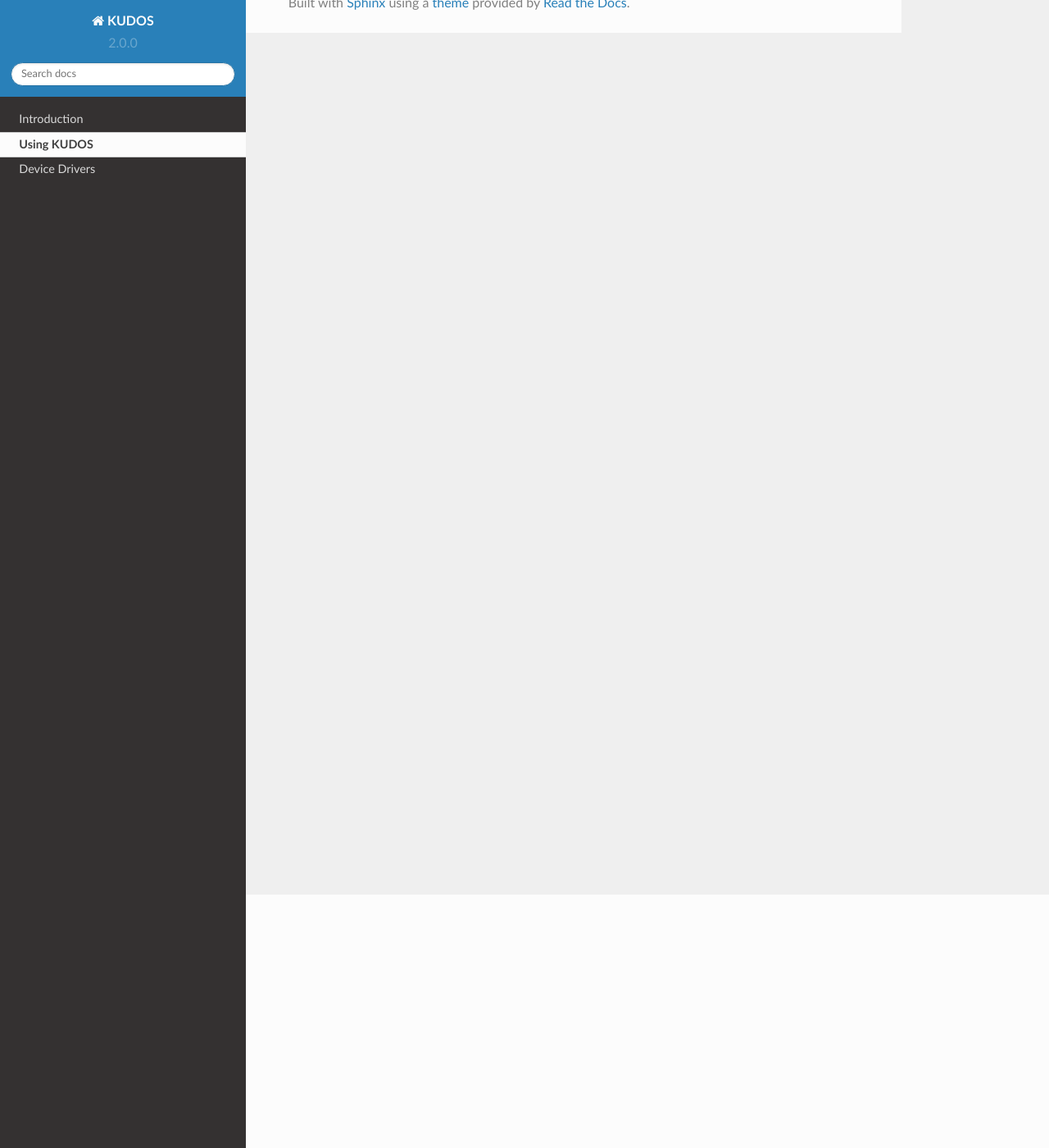
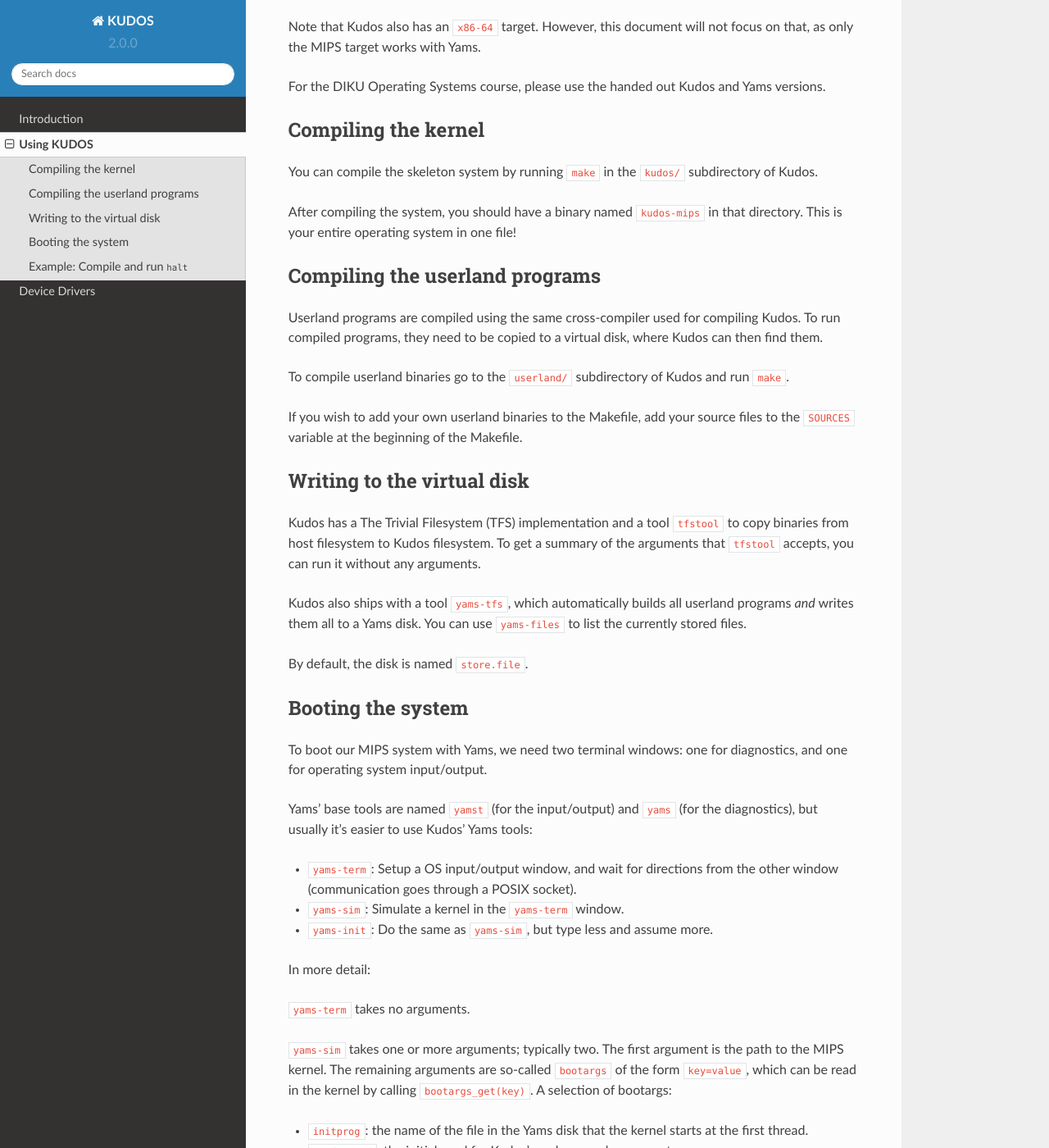
Before and after one commit to DIKU-EDU/kudos, a Sphinx documentation site: the page built from docs/usage.rst, in a window 1280 px wide and 1400 px high, scrolled down 309 px. Shown: the whole window at 82% size. Built offline with Sphinx 7.4.7 and the Read the Docs theme 2.0.0, drawn with Linux system fonts in a browser that asks for light colours; some of the changed text lies outside the part shown.

Commit message:
Document basic usage of Kudos.  Close #1.

```diff
--- a/docs/usage.rst
+++ b/docs/usage.rst
@@ -1,3 +1,132 @@
 Using KUDOS
-=============
+===========
 .. _usage:
+
+The Kudos system requires the following software to run:
+
+* The Yams machine simulator
+* GNU Binutils for the ``mips-elf`` target
+* GNU GCC cross-compiler for the ``mips-elf`` target
+* GNU Make
+
+Note that Kudos also has an ``x86-64`` target.  However, this document will not
+focus on that, as only the MIPS target works with Yams.
+
+For the DIKU Operating Systems course, please use the handed out Kudos and
+Yams versions.
+
+
+Compiling the kernel
+--------------------
+
+You can compile the skeleton system by running ``make`` in the ``kudos/``
+subdirectory of Kudos.
+
+After compiling the system, you should have a binary named ``kudos-mips`` in
+that directory.  This is your entire operating system in one file!
+
+
+Compiling the userland programs
+-------------------------------
+
+Userland programs are compiled using the same cross-compiler used for compiling
+Kudos.  To run compiled programs, they need to be copied to a virtual disk,
+where Kudos can then find them.
+
+To compile userland binaries go to the ``userland/`` subdirectory of Kudos and
+run ``make``.
+
+If you wish to add your own userland binaries to the Makefile, add your source
+files to the ``SOURCES`` variable at the beginning of the Makefile.
+
+
+Writing to the virtual disk
+---------------------------
+
+Kudos has a The Trivial Filesystem (TFS) implementation and a tool ``tfstool``
+to copy binaries from host filesystem to Kudos filesystem.  To get a summary of
+the arguments that ``tfstool`` accepts, you can run it without any arguments.
+
+Kudos also ships with a tool ``yams-tfs``, which automatically builds all
+userland programs *and* writes them all to a Yams disk.  You can use
+``yams-files`` to list the currently stored files.
+
+By default, the disk is named ``store.file``.
+
+
+Booting the system
+------------------
+
+To boot our MIPS system with Yams, we need two terminal windows: one for
+diagnostics, and one for operating system input/output.
+
+Yams' base tools are named ``yamst`` (for the input/output) and ``yams`` (for
+the diagnostics), but usually it's easier to use Kudos' Yams tools:
+
+* ``yams-term``: Setup a OS input/output window, and wait for directions from
+  the other window (communication goes through a POSIX socket).
+* ``yams-sim``: Simulate a kernel in the ``yams-term`` window.
+* ``yams-init``: Do the same as ``yams-sim``, but type less and assume more.
+
+In more detail:
+
+``yams-term`` takes no arguments.
+
+``yams-sim`` takes one or more arguments; typically two.  The first argument is
+the path to the MIPS kernel.  The remaining arguments are so-called ``bootargs``
+of the form ``key=value``, which can be read in the kernel by calling
+``bootargs_get(key)``.  A selection of bootargs:
+
+* ``initprog``: the name of the file in the Yams disk that the kernel starts at
+  the first thread.
+* ``randomseed``: the initial seed for Kudos' random number generator.
+
+You implicitly define your own bootargs by using ``bootargs_get`` somewhere in
+kernel code.
+
+``yams-init`` takes one argument: the name of your init program.  Meaning,
+``yams-init program.mips`` calls ``yams-sim kudos/kudos-mips
+initprog=[disk]program.mips``.
+
+
+Example: Compile and run ``halt``
+---------------------------------
+
+In this subsection, we will go through the compilation and running of the
+``halt`` userland program handed out together with Kudos.
+
+Once you have a version of Kudos extracted on your system, build the kernel and
+the userland programs::
+
+    make -C kudos
+    make -C userland
+
+Then transfer all userland programs onto the ``store.file`` virtual disk::
+
+    yams-tfs
+
+Then prepare Yams for listening on boot requests::
+
+    yams-term
+
+Let that wait, and open a new terminal window.  In that, run::
+
+    yams-sim kudos/kudos-mips initprog=[disk]halt.mips
+
+This should finish without a hitch and print a lot of diagnostics, while the
+``yams-term`` terminal window should print both Kudos boot messages and
+Kudos halt messages (since it's running a program compiled from
+`userland/halt.c`, which calls the HALT syscall).  Instead of writing that long
+`yams-sim` line, you can just write::
+
+    yams-init halt.mips
+
+which should do the same, except not print as much filler text.
+
+Run ``yams-files`` to list the files currently stored in the Kudos TFS disk.  It
+should at least give you this::
+
+    [disk]halt.mips
+    [disk]halt.x86_64
+
+where ``[disk]`` is the volume name.
```
